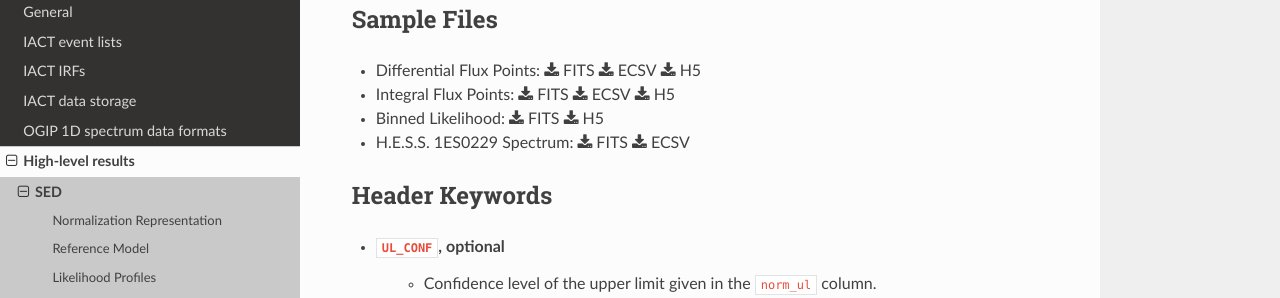
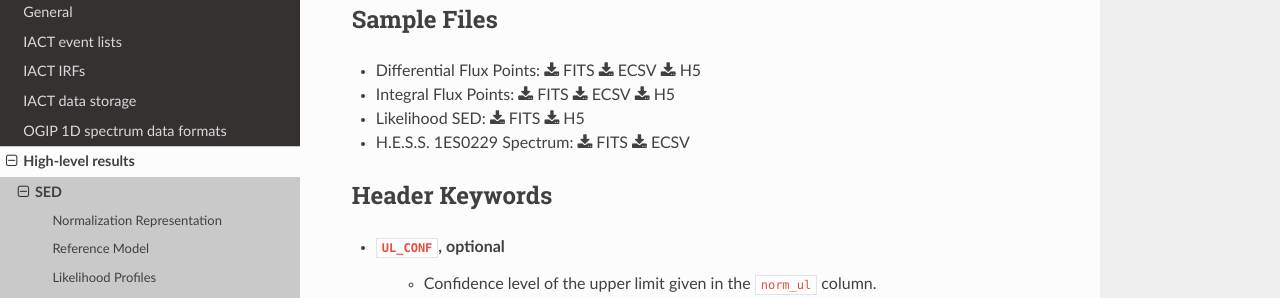
Before and after one commit to open-gamma-ray-astro/gamma-astro-data-formats, a Sphinx documentation site: the page built from source/results/flux_points/index.rst, in a window 1280 px wide and 900 px high, scrolled down 2052 px. Shown: the part 149-447 px from the top of the window. Built offline with Sphinx 7.4.7 and the Read the Docs theme 2.0.0, drawn with Linux system fonts in a browser that asks for light colours.

Commit message:
small tweak

```diff
--- a/source/results/flux_points/index.rst
+++ b/source/results/flux_points/index.rst
@@ -131,7 +131,7 @@ Sample Files
 
 * Differential Flux Points: :download:`FITS <diff_flux_points.fits>` :download:`ECSV <diff_flux_points.ecsv>` :download:`H5 <diff_flux_points.h5>`
 * Integral Flux Points: :download:`FITS <int_flux_points.fits>` :download:`ECSV <int_flux_points.ecsv>` :download:`H5 <int_flux_points.h5>`
-* Binned Likelihood: :download:`FITS <binlike.fits>` :download:`H5 <binlike.h5>`
+* Likelihood SED: :download:`FITS <binlike.fits>` :download:`H5 <binlike.h5>`
 * H.E.S.S. 1ES0229 Spectrum: :download:`FITS <1es0229_hess_spectrum.fits>` :download:`ECSV <1es0229_hess_spectrum.ecsv>`
 
 Header Keywords
```
